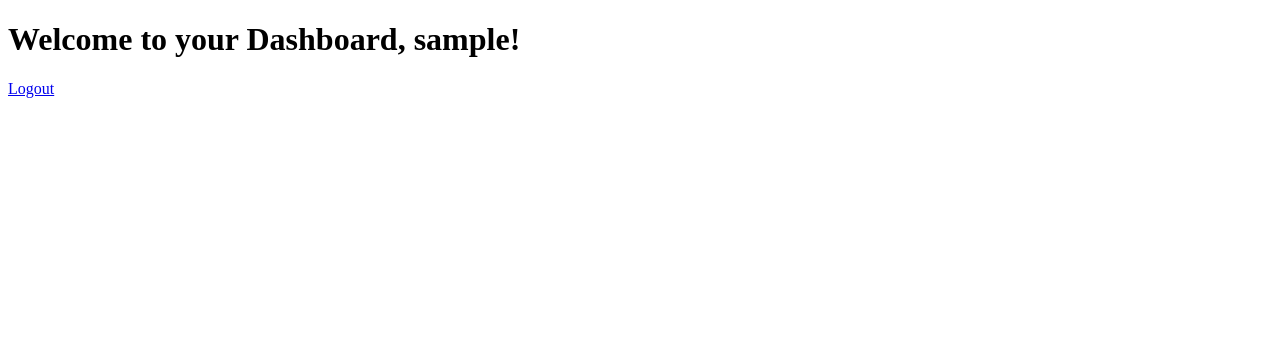
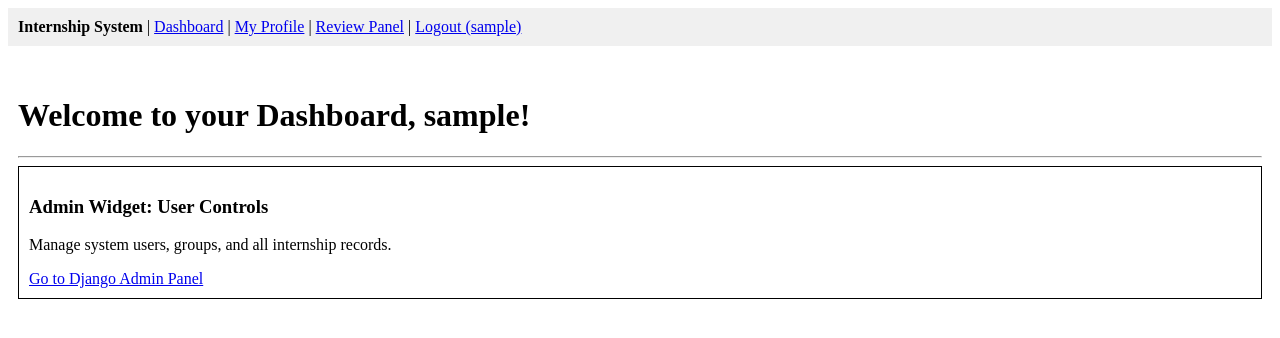
Before and after one commit to ospalax/DTI412, a Django app: page /dashboard/ in a window 1280 px wide. Shown: the top 338 px of the page. Run offline with Django 5.2, Linux system fonts and the light colour scheme; the visitor is signed in with stand-in values (Sample User, id 1).

Commit message:
Implement Challenges
Signed-off-by: Petr Ospalý <petr@ospalax.cz>

```diff
--- a/labs/internship-system/accounts/admin.py
+++ b/labs/internship-system/accounts/admin.py
@@ -1,7 +1,8 @@
 from django.contrib import admin
 from django.contrib.auth.admin import UserAdmin
-from .models import CustomUser
+from .models import CustomUser, InternshipRequest
 
 # Register your models here.
 
 admin.site.register(CustomUser, UserAdmin)
+admin.site.register(InternshipRequest)
--- a/labs/internship-system/accounts/models.py
+++ b/labs/internship-system/accounts/models.py
@@ -9,3 +9,17 @@ class CustomUser(AbstractUser):
 
     def __str__(self):
         return f"{self.username} ({self.get_full_name() or 'User'})"
+
+class InternshipRequest(models.Model):
+    STATUS_CHOICES = [
+        ('Pending', 'Pending'),
+        ('Approved', 'Approved'),
+        ('Rejected', 'Rejected'),
+    ]
+    student = models.ForeignKey(CustomUser, on_delete=models.CASCADE)
+    company_name = models.CharField(max_length=200)
+    position = models.CharField(max_length=200)
+    status = models.CharField(max_length=20, choices=STATUS_CHOICES, default='Pending')
+
+    def __str__(self):
+        return f"{self.student.username} - {self.company_name} ({self.status})"
--- /dev/null
+++ b/labs/internship-system/accounts/templates/accounts/base.html
@@ -0,0 +1,41 @@
+<!DOCTYPE html>
+<html>
+<head>
+    <title>Smart Internship System</title>
+</head>
+<body>
+    <!-- Universal Navigation Bar -->
+    <nav style="background: #f0f0f0; padding: 10px; margin-bottom: 20px;">
+        <strong>Internship System</strong> |
+
+        {% if user.is_authenticated %}
+            <a href="{% url 'dashboard' %}">Dashboard</a> |
+            <a href="{% url 'profile' %}">My Profile</a> |
+
+            {% if request.user.groups.all.0.name == 'Lecturer' or user.is_superuser %}
+                <a href="{% url 'lecturer_dashboard' %}">Review Panel</a> |
+            {% endif %}
+
+            <a href="{% url 'logout' %}">Logout ({{ user.username }})</a>
+        {% else %}
+            <a href="{% url 'login' %}">Login</a> |
+            <a href="{% url 'register' %}">Register</a>
+        {% endif %}
+    </nav>
+
+    <!-- Global System Messages -->
+    {% if messages %}
+        <ul style="color: #d9534f;">
+            {% for message in messages %}
+                <li>{{ message }}</li>
+            {% endfor %}
+        </ul>
+    {% endif %}
+
+    <!-- Page Specific Content Injected Here -->
+    <div style="padding: 10px;">
+        {% block content %}
+        {% endblock %}
+    </div>
+</body>
+</html>
--- a/labs/internship-system/accounts/templates/accounts/dashboard.html
+++ b/labs/internship-system/accounts/templates/accounts/dashboard.html
@@ -1,10 +1,42 @@
-<!DOCTYPE html>
-<html>
-<head>
-    <title>Dashboard</title>
-</head>
-<body>
+{% extends 'accounts/base.html' %}
+
+{% block content %}
     <h1>Welcome to your Dashboard, {{ user.username }}!</h1>
-    <a href="{% url 'logout' %}">Logout</a>
-</body>
-</html>
+    <hr>
+
+    <!-- Dynamic Role-Based Content -->
+    {% if request.user.groups.all.0.name == 'Student' %}
+        <div style="border: 1px solid black; padding: 10px;">
+            <h3>Student Widget: My Requests</h3>
+            <a href="{% url 'submit_request' %}"><button>+ New Internship Request</button></a>
+            <br><br>
+            <ul>
+                {% for req in requests %}
+                    <li>
+                        <strong>{{ req.company_name }}</strong> - {{ req.position }}
+                        (Status: <em>{{ req.status }}</em>)
+                    </li>
+                {% empty %}
+                    <li>No internship requests submitted yet.</li>
+                {% endfor %}
+            </ul>
+        </div>
+
+    {% elif request.user.groups.all.0.name == 'Lecturer' %}
+        <div style="border: 1px solid black; padding: 10px;">
+            <h3>Lecturer Widget: Review Queue Alert</h3>
+            <p>You have pending applications to evaluate.</p>
+            <a href="{% url 'lecturer_dashboard' %}">Go to Full Review Panel</a>
+        </div>
+
+    {% elif request.user.groups.all.0.name == 'Admin' or user.is_superuser %}
+        <div style="border: 1px solid black; padding: 10px;">
+            <h3>Admin Widget: User Controls</h3>
+            <p>Manage system users, groups, and all internship records.</p>
+            <a href="/admin/">Go to Django Admin Panel</a>
+        </div>
+
+    {% else %}
+        <p>Your account is pending role assignment.</p>
+    {% endif %}
+{% endblock %}
--- a/labs/internship-system/accounts/urls.py
+++ b/labs/internship-system/accounts/urls.py
@@ -1,10 +1,16 @@
 from django.urls import path
 from . import views
 
+urlpatterns = [
+    # Core Lab Routes
+    path('login/', views.user_login, name='login'),
+    path('logout/', views.user_logout, name='logout'),
+    path('dashboard/', views.dashboard, name='dashboard'),
+    path('lecturer/', views.lecturer_dashboard, name='lecturer_dashboard'),
 
-urlpatterns = [
-        path('login/', views.user_login, name='login'),
-        path('logout/', views.user_logout, name='logout'),
-        path('dashboard/', views.dashboard, name='dashboard'),
-        path('lecturer/', views.lecturer_dashboard, name='lecturer_dashboard'),
+    # Challenge Routes
+    path('profile/', views.profile, name='profile'),
+    path('register/', views.register, name='register'),
+    path('submit-request/', views.submit_request, name='submit_request'),
+    path('update-request/<int:request_id>/<str:action>/', views.update_request_status, name='update_request_status'),
 ]
--- a/labs/internship-system/accounts/views.py
+++ b/labs/internship-system/accounts/views.py
@@ -4,6 +4,14 @@ from django.contrib.auth.forms import AuthenticationForm
 from django.contrib.auth.decorators import login_required
 from django.contrib import messages
 from django.core.exceptions import PermissionDenied
+from django.contrib.auth.models import Group
+
+from .forms import CustomUserCreationForm
+from .models import InternshipRequest
+
+from django.shortcuts import get_object_or_404
+from .forms import InternshipRequestForm
+from .models import InternshipRequest
 
 # Create your views here.
 
@@ -37,3 +45,77 @@ def lecturer_dashboard(request):
     if not (request.user.groups.filter(name='Lecturer').exists() or request.user.is_superuser):
         raise PermissionDenied # Triggers 403 Forbidden Response
     return render(request, 'accounts/lecturer_dashboard.html')
+
+@login_required
+def profile(request):
+    # Fetch the user's first assigned group (role) if it exists
+    user_group = request.user.groups.first()
+    role = user_group.name if user_group else "No Role Assigned"
+    return render(request, 'accounts/profile.html', {'role': role})
+
+def register(request):
+    if request.method == 'POST':
+        form = CustomUserCreationForm(request.POST)
+        if form.is_valid():
+            user = form.save()
+
+            # Fetch the Student group and assign it to the new user
+            student_group, created = Group.objects.get_or_create(name='Student')
+            user.groups.add(student_group)
+
+            login(request, user)
+            messages.success(request, "Registration successful.")
+            return redirect('dashboard')
+    else:
+        form = CustomUserCreationForm()
+    return render(request, 'accounts/register.html', {'form': form})
+
+@login_required
+def dashboard(request):
+    # Fetch requests for the logged-in student to pass to the dynamic dashboard
+    student_requests = InternshipRequest.objects.filter(student=request.user)
+    return render(request, 'accounts/dashboard.html', {'user': request.user, 'requests': student_requests})
+
+@login_required
+def lecturer_dashboard(request):
+    if not (request.user.groups.filter(name='Lecturer').exists() or request.user.is_superuser):
+        raise PermissionDenied
+    # Fetch all pending requests for the lecturer to review
+    pending_requests = InternshipRequest.objects.filter(status='Pending')
+    return render(request, 'accounts/lecturer_dashboard.html', {'requests': pending_requests})
+
+@login_required
+def submit_request(request):
+    # Only allow students
+    if not request.user.groups.filter(name='Student').exists():
+        raise PermissionDenied
+
+    if request.method == 'POST':
+        form = InternshipRequestForm(request.POST)
+        if form.is_valid():
+            internship_req = form.save(commit=False)
+            internship_req.student = request.user # Tie request to the logged-in student
+            internship_req.save()
+            messages.success(request, "Internship request submitted successfully.")
+            return redirect('dashboard')
+    else:
+        form = InternshipRequestForm()
+
+    return render(request, 'accounts/submit_request.html', {'form': form})
+
+@login_required
+def update_request_status(request, request_id, action):
+    # Only allow lecturers or admins
+    if not (request.user.groups.filter(name='Lecturer').exists() or request.user.is_superuser):
+        raise PermissionDenied
+
+    internship_req = get_object_or_404(InternshipRequest, id=request_id)
+
+    if action == 'approve':
+        internship_req.status = 'Approved'
+    elif action == 'reject':
+        internship_req.status = 'Rejected'
+
+    internship_req.save()
+    messages.success(request, f"Request successfully {action}d.")
+    return redirect('lecturer_dashboard')
```
Also changed, not shown: labs/internship-system/accounts/forms.py (added, +15 -0 lines), labs/internship-system/accounts/templates/accounts/lecturer_dashboard.html (+22 -11 lines), labs/internship-system/accounts/templates/accounts/login.html (+4 -18 lines), labs/internship-system/accounts/templates/accounts/profile.html (added, +12 -0 lines), labs/internship-system/accounts/templates/accounts/register.html (added, +10 -0 lines), labs/internship-system/accounts/templates/accounts/submit_request.html (added, +10 -0 lines), labs/internship-system/accounts/migrations/0002_internshiprequest.py (added).
